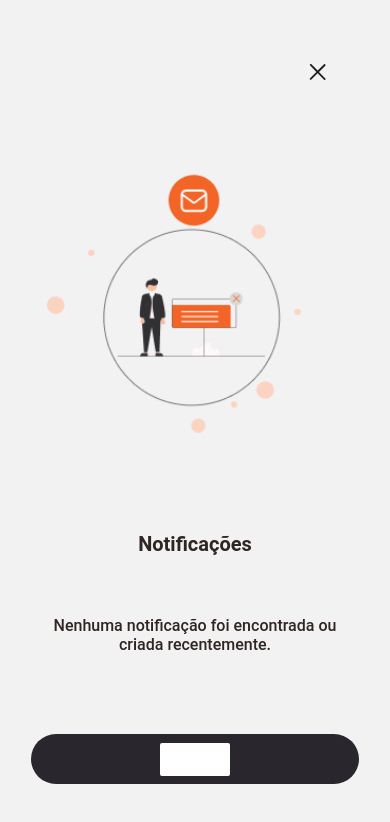
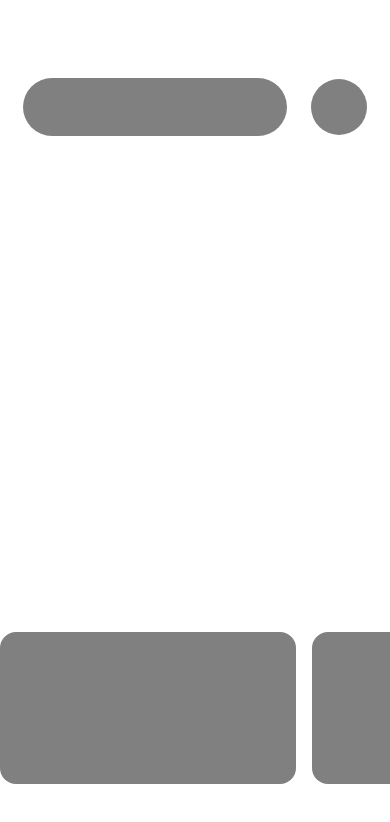
Before and after one commit to miostech/deliziora-app, a React Native app: screen /HomeLoading in a window 390 px wide. Shown: the top 822 px of the page. Built offline with nearby package versions, Linux system fonts and the light colour scheme.

Commit message:
update 6 files

```diff
--- a/App.js
+++ b/App.js
@@ -1,5 +1,5 @@
 
-import { Image, StyleSheet, Text, TouchableOpacity } from "react-native";
+import { StyleSheet, Text, TouchableOpacity } from "react-native";
 
 import { NavigationContainer } from "@react-navigation/native";
 import { createNativeStackNavigator } from "@react-navigation/native-stack";
@@ -11,7 +11,8 @@ import Walkthrough from "./src/view/Walkthrough";
 import SearchErrorScreen from "./src/view/SearchErrorScreen";
 import SearchPostalCodeScreen from "./src/view/SearchPostalCodeScreen";
 import NotificationNotFoundScreen from "./src/view/NotificationNotFoundScreen";
-
+import LoadingPageScreen from "./src/view/LoadingPageScreen";
+import HomeLoading from "./src/view/HomeLoading";
 const Stack = createNativeStackNavigator();
 const Tab = createBottomTabNavigator();
 
@@ -19,7 +20,7 @@ export default function App() {
   function StackApp() {
     return (
       <Stack.Navigator
-        initialRouteName="NotificationNotFoundScreen"
+        initialRouteName="HomeScreen"
         screenptions={{
           headerShadowVisible: false,
           animation: "timing",
@@ -54,6 +55,11 @@ export default function App() {
           options={{ headerShadowVisible: false, headerShown: false }}
         />
         <Stack.Screen
+          name="HomeLoading"
+          component={HomeLoading}
+          options={{ headerShown: false }}
+        />
+        <Stack.Screen
           name="SearchErrorScreen"
           component={SearchErrorScreen}
           screenoptions={{ headerShadowVisible: false, animation: "fade" }}
@@ -65,9 +71,15 @@ export default function App() {
           screenoptions={{ headerShadowVisible: false, animation: "fade" }}
           options={{ headerShadowVisible: false, headerShown: false }}
         />
-         <Stack.Screen
+        <Stack.Screen
           name="NotificationNotFoundScreen"
           component={NotificationNotFoundScreen}
+          screenoptions={{ headerShadowVisible: false, animation: "fade" }}
+          options={{ headerShadowVisible: false, headerShown: false }}
+        />
+        <Stack.Screen
+          name="LoadingPageScreen"
+          component={LoadingPageScreen}
           screenoptions={{ headerShadowVisible: false, animation: "fade" }}
           options={{ headerShadowVisible: false, headerShown: false }}
         />
--- a/package.json
+++ b/package.json
@@ -20,14 +20,18 @@
     "@react-navigation/native-stack": "^6.9.14",
     "@react-navigation/stack": "^6.3.18",
     "expo": "~49.0.13",
+    "expo-image": "^1.5.1",
+    "expo-linear-gradient": "^12.5.0",
     "expo-splash-screen": "~0.20.5",
     "expo-status-bar": "~1.6.0",
     "pagescrollview": "^2.2.0",
     "react": "18.2.0",
     "react-native": "0.72.5",
+    "react-native-animatable": "^1.3.3",
     "react-native-elements": "^3.4.3",
     "react-native-fast-image": "^8.6.3",
     "react-native-gesture-handler": "~2.12.0",
+    "react-native-linear-gradient": "^2.8.3",
     "react-native-safe-area-context": "4.6.3",
     "react-native-screens": "~3.22.0",
     "react-native-snap-carousel": "^3.9.1",
--- a/src/components/SearchBar.js
+++ b/src/components/SearchBar.js
@@ -1,4 +1,4 @@
-import React, { useState } from "react";
+import React, { useState, useEffect } from "react";
 import {
     View,
     TextInput,
@@ -34,6 +34,7 @@ const SearchBar = () => {
                 <View>
                     <TextInput
                         placeholder="Pesquisar"
+                        autoComplete="on"
                         placeholderTextColor={colors.colors.neutral02Color.neutral_1}
                         style={styles.placeholderLabel}
                         overflow="hidden"
--- /dev/null
+++ b/src/view/HomeLoading.js
@@ -0,0 +1,85 @@
+import React, { Component } from 'react';
+import { View, StyleSheet, FlatList } from 'react-native';
+const yourDataArray = [
+    { id: 1, name: 'Restaurant 1'},
+    { id: 2, name: 'Restaurant 2'},
+    { id: 3, name: 'Restaurant 3'},
+    { id: 4, name: 'Restaurant 4'},
+    { id: 5, name: 'Restaurant 5'},
+    { id: 6, name: 'Restaurant 6'},
+    { id: 7, name: 'Restaurant 7'},
+    { id: 8, name: 'Restaurant 8'},
+    { id: 9, name: 'Restaurant 9'},
+    { id: 10, name: 'Restaurant 10'},
+
+];
+const HomeLoading = () => {
+
+    return (
+        <View style={styles.container}>
+            <View style={styles.containerSearchBarLoading}>
+                <View style={styles.SearchBarLoading}></View>
+                <View style={styles.FilterSearchLoading}></View>
+            </View>
+            <View style={{ width: '100%', display: 'flex', flexDirection: 'row', justifyContent: 'space-evenly', alignItems: 'center', bottom: 60 }}>
+                <FlatList
+                    data={yourDataArray}
+                    renderItem={({ item }) => (
+                        <View style={styles.RestaurantsCardCarouselLoading}></View>
+                    )}
+                    horizontal
+                    keyExtractor={(item, index) => index.toString()}
+                />
+            </View>
+        </View>
+    );
+};
+
+const styles = StyleSheet.create({
+    container: {
+        flex: 1,
+        display: 'flex',
+        width: '100%',
+        height: '100%',
+        justifyContent: 'space-between',
+        paddingTop: '20%',
+        alignItems: 'flex-start',
+        backgroundColor: '#ffffff',
+    },
+    containerSearchBarLoading: {
+        width: '100%',
+        display: 'flex',
+        flexDirection: 'row',
+        justifyContent: 'space-evenly',
+        alignItems: 'center',
+    },
+    SearchBarLoading: {
+        width: 264,
+        height: 58,
+        flexShrink: 0,
+        backgroundColor: 'gray',
+        borderRadius: 40,
+    },
+    FilterSearchLoading: {
+        width: 56,
+        height: 56,
+        flexShrink: 0,
+        backgroundColor: 'gray',
+        borderRadius: 40,
+    },
+    RestaurantsCardCarouselLoading: {
+        width: 296,
+        height: 152,
+        display: 'flex',
+        margin: 'auto',
+        justifyContent: 'center',
+        alignItems: 'center',
+        borderRadius: 16,
+        flexShrink: 0,
+        backgroundColor: 'gray',
+        marginRight: 16,
+    }
+
+});
+
+export default HomeLoading;
--- a/src/view/LoadingPageScreen.js
+++ b/src/view/LoadingPageScreen.js
@@ -0,0 +1,112 @@
+import React, { Component } from 'react';
+import { View, Text, StyleSheet, Animated, Easing } from 'react-native';
+
+class LoadingPageScreen extends Component {
+    constructor(props) {
+        super(props);
+        this.state = {
+            animations: [
+                new Animated.Value(1),
+                new Animated.Value(1),
+                new Animated.Value(1),
+            ],
+        };
+    }
+
+    componentDidMount() {
+        this.animate();
+    }
+
+    animate = () => {
+        const animations = this.state.animations;
+        const duration = 500;
+
+        Animated.sequence([
+            Animated.stagger(300, [
+                Animated.timing(animations[0], {
+                    toValue: 0,
+                    duration,
+                    easing: Easing.linear,
+                    useNativeDriver: false,
+                }),
+                Animated.timing(animations[1], {
+                    toValue: 0,
+                    duration,
+                    easing: Easing.linear,
+                    useNativeDriver: false,
+                }),
+                Animated.timing(animations[2], {
+                    toValue: 0,
+                    duration,
+                    easing: Easing.linear,
+                    useNativeDriver: false,
+                }),
+            ]),
+            Animated.stagger(300, [
+                Animated.timing(animations[0], {
+                    toValue: 1,
+                    duration,
+                    easing: Easing.linear,
+                    useNativeDriver: false,
+                }),
+                Animated.timing(animations[1], {
+                    toValue: 1,
+                    duration,
+                    easing: Easing.linear,
+                    useNativeDriver: false,
+                }),
+                Animated.timing(animations[2], {
+                    toValue: 1,
+                    duration,
+                    easing: Easing.linear,
+                    useNativeDriver: false,
+                }),
+            ]),
+        ]).start(() => this.animate());
+    };
+
+    render() {
+        const { animations } = this.state;
+
+        return (
+            <View style={styles.container}>
+                <View style={styles.dotsContainer}>
+                    <Animated.View
+                        style={[styles.dot, { opacity: animations[0] }]}
+                    />
+                    <Animated.View
+                        style={[styles.dot, { opacity: animations[1] }]}
+                    />
+                    <Animated.View
+                        style={[styles.dot, { opacity: animations[2] }]}
+                    />
+                </View>
+                <Text style={styles.loadingText}>A carregar Informações...</Text>
+            </View>
+        );
+    }
+}
+
+const styles = StyleSheet.create({
+    container: {
+        flex: 1,
+        justifyContent: 'center',
+        alignItems: 'center',
+    },
+    dotsContainer: {
+        flexDirection: 'row',
+    },
+    dot: {
+        width: 20,
+        height: 20,
+        borderRadius: 10,
+        backgroundColor: 'orange',
+        margin: 5,
+    },
+    loadingText: {
+        marginTop: 50,
+        fontSize: 18,
+    },
+});
+
+export default LoadingPageScreen;
```
Also changed, not shown: 1 other file (tests, documents, lock files or other folders).
